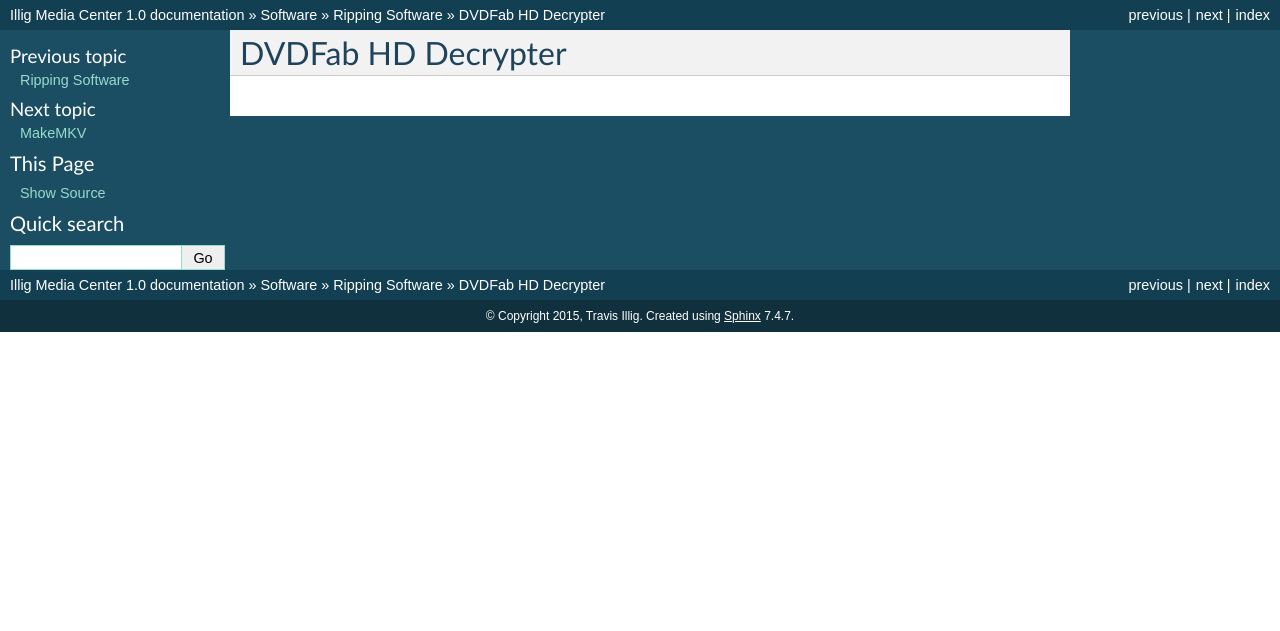
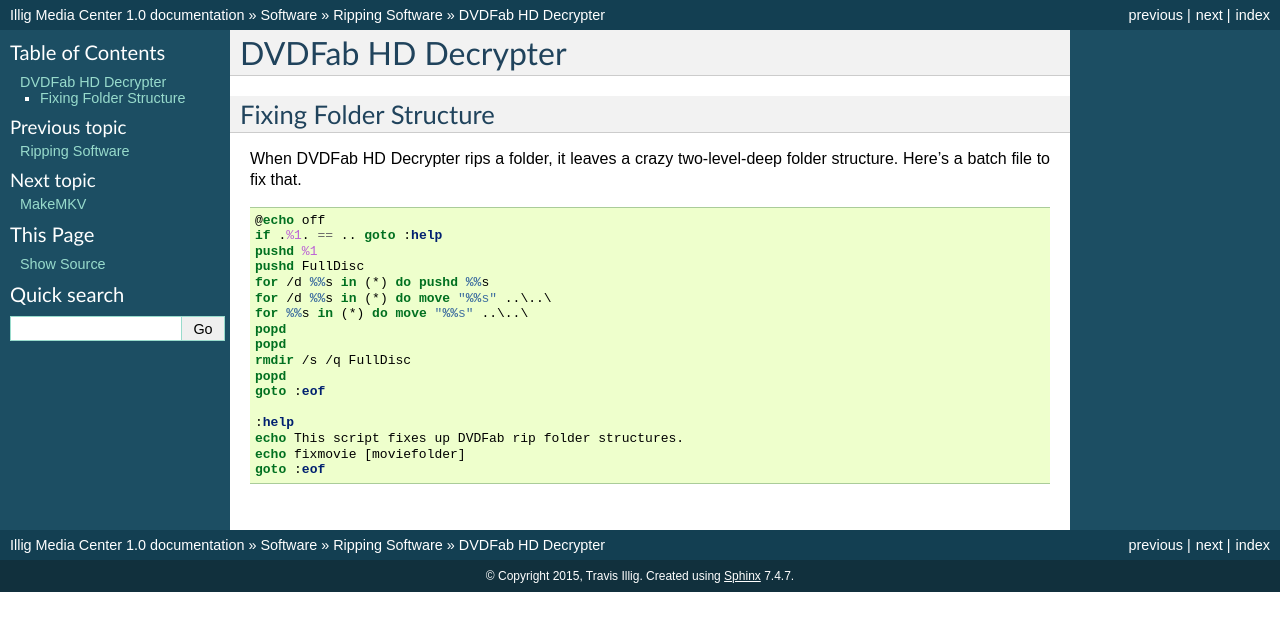
Before and after one commit to tillig/mediacenter, a Sphinx documentation site: the page built from docs/software/rip/dvdfab.rst, in a window 1280 px wide. Shown: the top 631 px of the page. Built offline with Sphinx 7.4.7, drawn with Linux system fonts in a browser that asks for light colours.

```diff
--- a/docs/software/rip/dvdfab.rst
+++ b/docs/software/rip/dvdfab.rst
@@ -1,3 +1,28 @@
 ===================
 DVDFab HD Decrypter
 ===================
+
+Fixing Folder Structure
+=======================
+
+When DVDFab HD Decrypter rips a folder, it leaves a crazy two-level-deep folder structure. Here's a batch file to fix that.
+
+.. sourcecode:: bat
+
+    @echo off
+    if .%1. == .. goto :help
+    pushd %1
+    pushd FullDisc
+    for /d %%s in (*) do pushd %%s
+    for /d %%s in (*) do move "%%s" ..\..\
+    for %%s in (*) do move "%%s" ..\..\
+    popd
+    popd
+    rmdir /s /q FullDisc
+    popd
+    goto :eof
+
+    :help
+    echo This script fixes up DVDFab rip folder structures.
+    echo fixmovie [moviefolder]
+    goto :eof
```
Also changed, not shown: docs/software/deprecated/windowsmediacenter.rst (+30 -0 lines).
